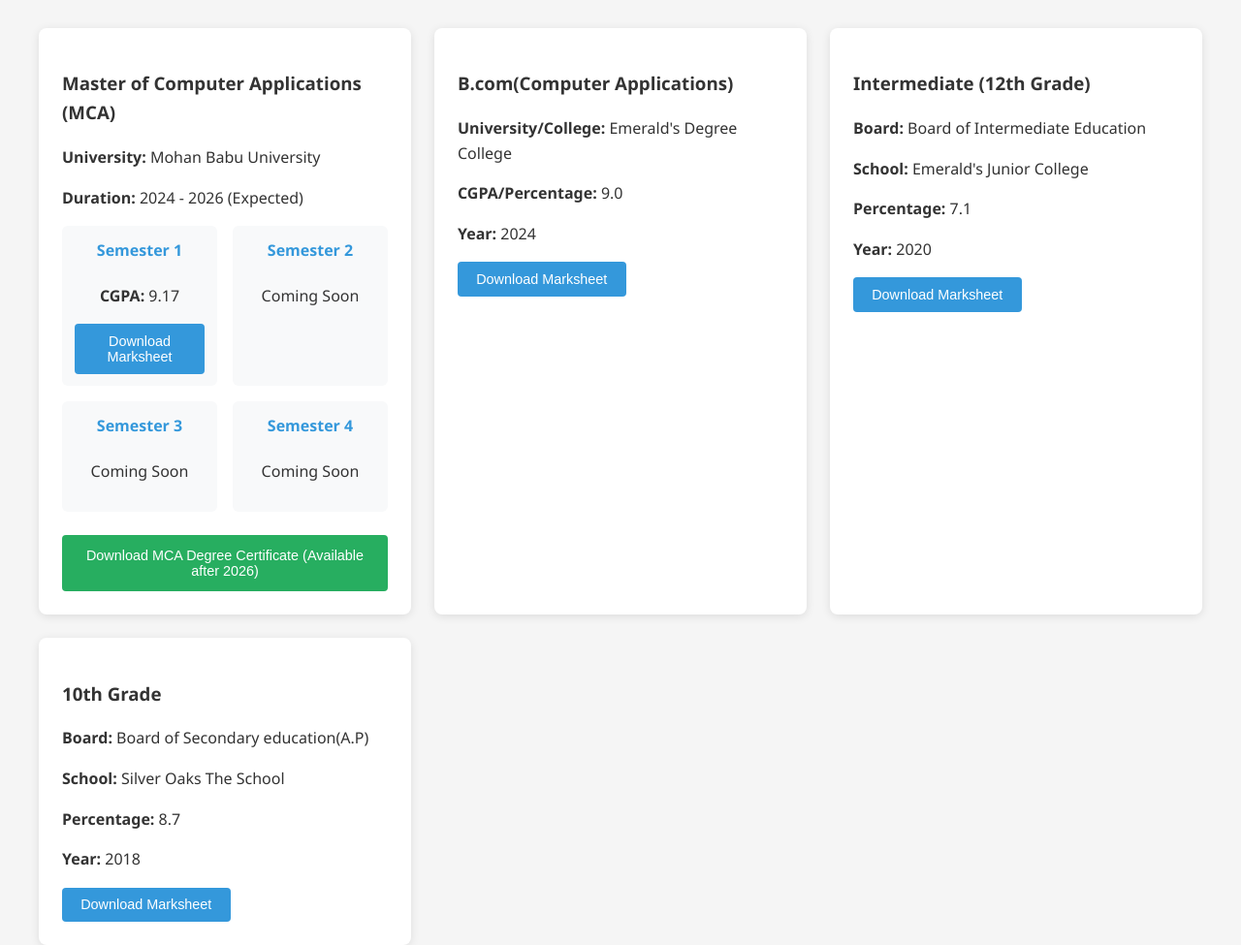
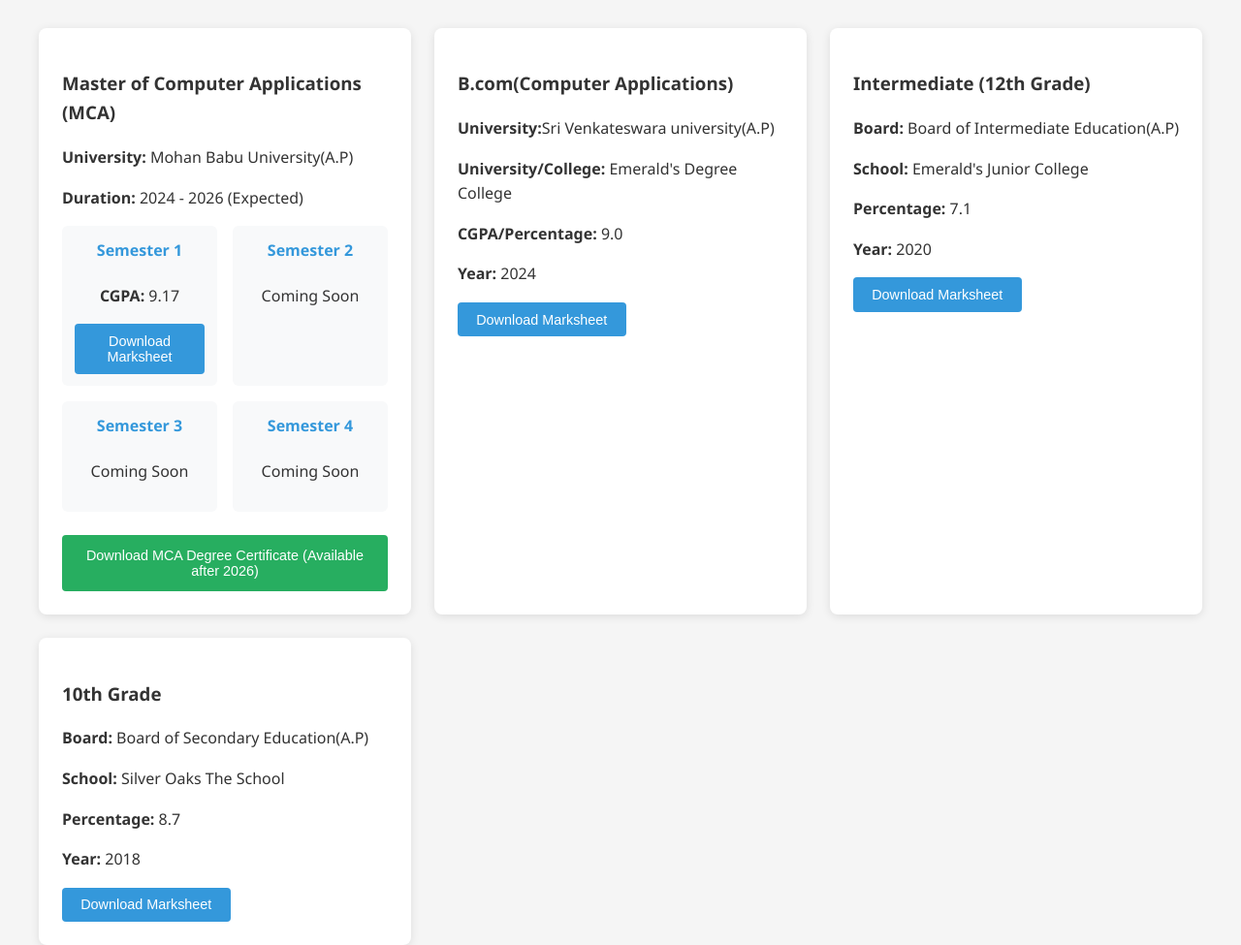
Before and after one commit to saichetan347/1st-rpo, a plain HTML site: page index.html in a window 1280 px wide. Shown: the part 328-1303 px from the top of the page at 97% size. Drawn offline with Linux system fonts and the light colour scheme.

Commit message:
Update index.html

```diff
--- a/index.html
+++ b/index.html
@@ -29,7 +29,7 @@
     <div class="education-grid">
       <div class="education-card">
         <h3>Master of Computer Applications (MCA)</h3>
-        <p><strong>University:</strong> Mohan Babu University </p>
+        <p><strong>University:</strong> Mohan Babu University(A.P) </p>
         <p><strong>Duration:</strong> 2024 - 2026 (Expected)</p>
 
         <div class="semester-container">
@@ -62,6 +62,7 @@
       <!-- Previous Degree -->
       <div class="education-card">
         <h3>B.com(Computer Applications)</h3>
+        <p><strong>University:</strong>Sri Venkateswara university(A.P)</p>
         <p><strong>University/College:</strong> Emerald's Degree College</p>
         <p><strong>CGPA/Percentage:</strong> 9.0 </p>
         <p><strong>Year:</strong> 2024 </p>
@@ -71,7 +72,7 @@
       <!-- Intermediate (12th) -->
       <div class="education-card">
         <h3>Intermediate (12th Grade)</h3>
-        <p><strong>Board:</strong> Board of Intermediate Education</p>
+        <p><strong>Board:</strong> Board of Intermediate Education(A.P)</p>
         <p><strong>School:</strong> Emerald's Junior College </p>
         <p><strong>Percentage:</strong> 7.1 </p>
         <p><strong>Year:</strong> 2020 </p>
@@ -81,7 +82,7 @@
       <!-- 10th Grade -->
       <div class="education-card">
         <h3>10th Grade</h3>
-        <p><strong>Board:</strong> Board of Secondary education(A.P)</p>
+        <p><strong>Board:</strong> Board of Secondary Education(A.P)</p>
         <p><strong>School:</strong> Silver Oaks The School </p>
         <p><strong>Percentage:</strong> 8.7 </p>
         <p><strong>Year:</strong> 2018 </p>
```
